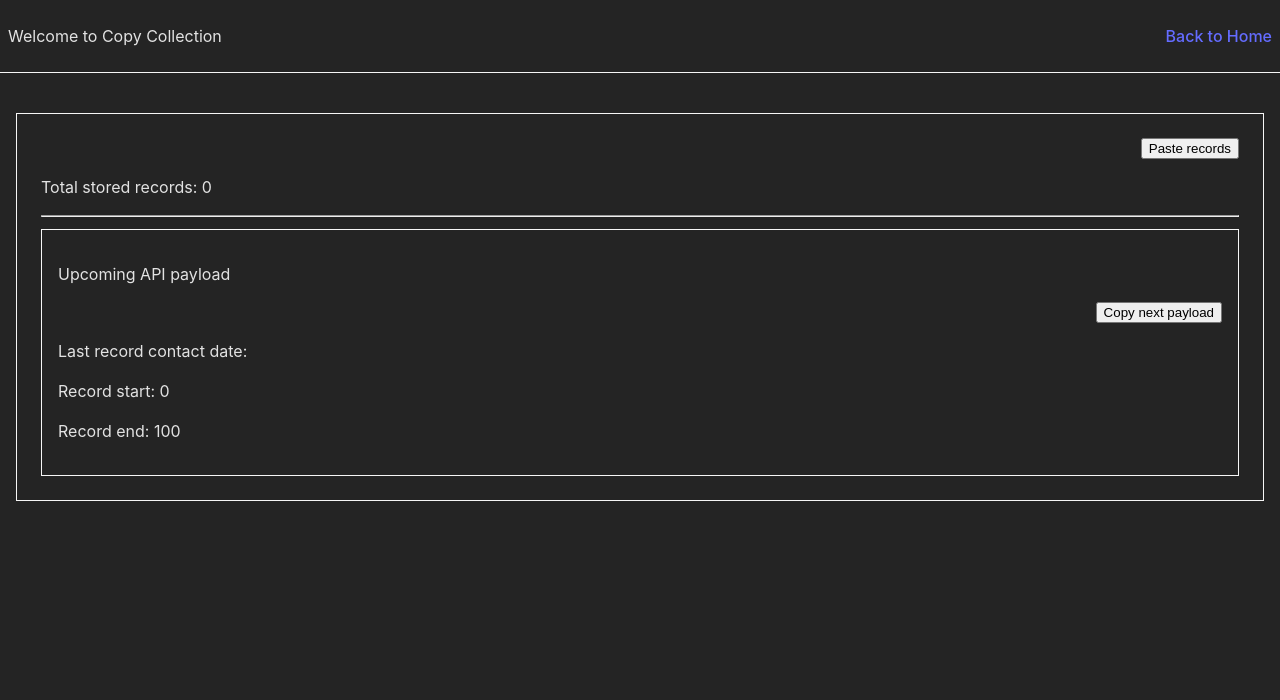
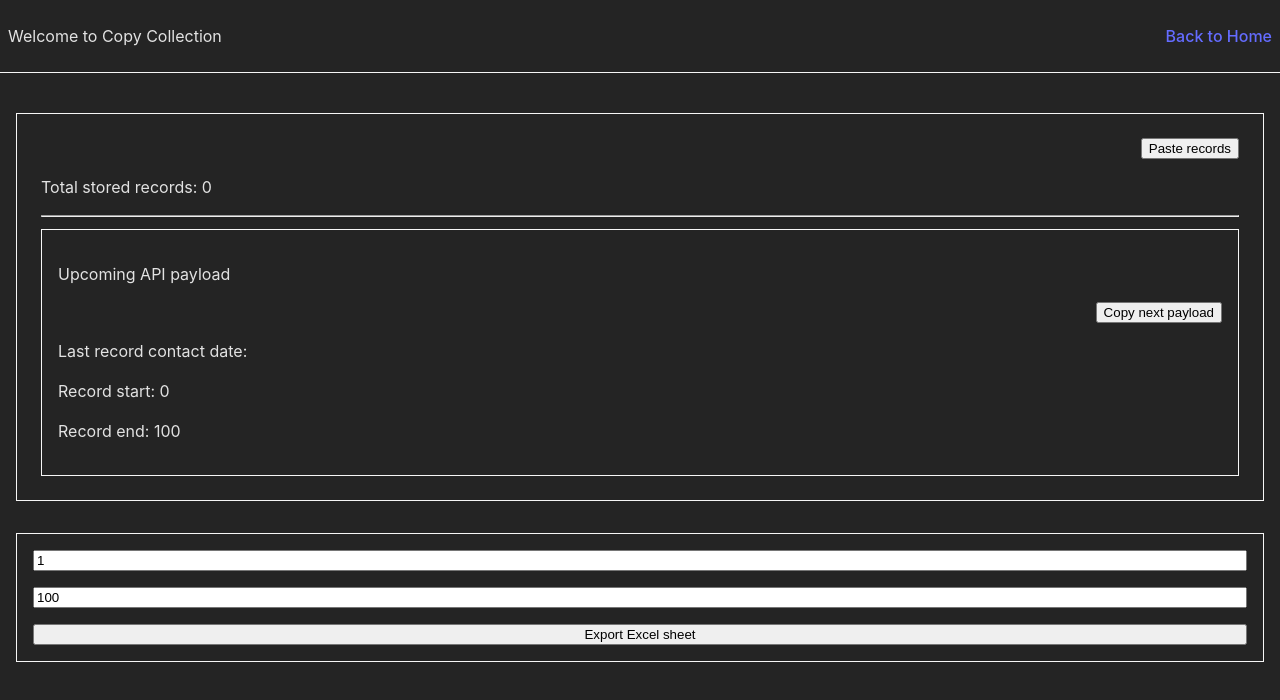
Before and after one commit to deep-vadukiya/scrapper-tool, a React (Vite) app: page /copy-collection in a window 1280 px wide. Shown: the top 700 px of the page. Built offline with nearby package versions, Linux system fonts and the light colour scheme.

Commit message:
ST04 - excel export - added new component to export excel records from database

```diff
--- /dev/null
+++ b/components/ExcelExport.jsx
@@ -0,0 +1,41 @@
+//
+
+import React, { useState } from "react";
+
+// ----------------------------------------------
+
+export default function ExcelExport() {
+  const [fromToData, setFromToData] = useState({ from: 1, to: 100 });
+
+  const handleInputValues = (e) => {
+    setFromToData({ ...fromToData, [e.target.name]: Number(e.target.value) });
+  };
+
+  return (
+    <div style={{ margin: 16, border: "1px solid #F6F6F6" }}>
+      <div style={{ padding: 16 }}>
+        <div style={{ display: "flex", flexDirection: "column", gap: 16 }}>
+          <input
+            name="from"
+            aria-label="From"
+            placeholder="From value"
+            defaultValue={1}
+            onChange={handleInputValues}
+          />
+
+          <input
+            name="to"
+            aria-label="To"
+            placeholder="To value"
+            defaultValue={100}
+            onChange={handleInputValues}
+          />
+
+          <button disabled={!fromToData.from || !fromToData.to}>
+            Export Excel sheet
+          </button>
+        </div>
+      </div>
+    </div>
+  );
+}
--- a/pages/copyCollection/index.jsx
+++ b/pages/copyCollection/index.jsx
@@ -11,6 +11,8 @@ import {
   updateIndexDBRecord,
 } from "../../indexDB/utilityFunc";
 import { INDEX_DB_CONFIG } from "../../indexDB/configDB";
+// component
+import ExcelExport from "../../components/ExcelExport";
 
 // ----------------------------------------------
 
@@ -191,6 +193,8 @@ export default function CopyCollection() {
         {/* database analytics section */}
         <div></div>
       </div>
+
+      <ExcelExport />
     </React.Fragment>
   );
 }
```
